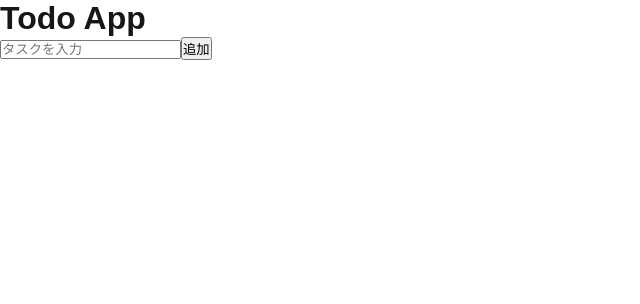
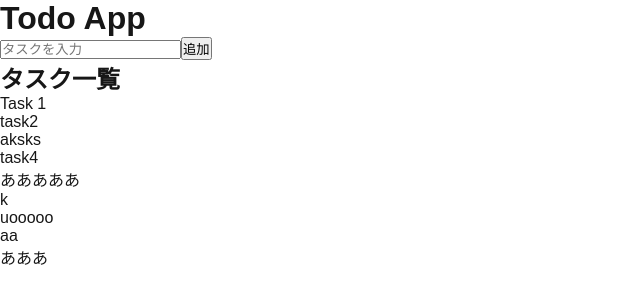
Before and after one commit to takumiTakahata/todo_app, a Next.js app in the folder todo/: page / in a window 1280 px wide. Shown: the top 304 px of the page, without its empty margins (0-640 px from the left). Built offline with nearby package versions, Linux system fonts and the light colour scheme; data requests are answered from the project's data file.

Commit message:
json-serverからタスクの一覧を取得して表示

```diff
--- /dev/null
+++ b/todo/src/app/components/TodoList.tsx
@@ -0,0 +1,43 @@
+"use client";
+import { useState, useEffect } from "react";
+import TaskList from "../type/type";
+
+export default function TodoList() {
+    //  登録されたタスクを格納するstate
+    const [list, setList] = useState<TaskList[]>([]);
+
+    useEffect(() => {
+        // APIからタスクの一覧を取得する
+        const fetchData = async () => {
+            try {
+                const response = await fetch("http://localhost:3001/tasks", {
+                method: "GET",
+                headers: {
+                    "Content-Type": "application/json",
+                    },
+                });
+                const result = await response.json();
+                setList(result);
+            } catch (error) {
+                console.error("Error:",error);
+            }
+        }
+        fetchData();
+    },[])
+
+
+    return (
+        <>
+            <h2>タスク一覧</h2>
+            {list.length > 0 ? (
+                list.map((task) => (
+                    <div key={task.id}>
+                        <p>{task.task}</p>
+                    </div>
+                ))
+            ) : (
+                <p>No tasks available</p>
+            )}
+        </>
+    )
+}
--- a/todo/src/app/data/db.json
+++ b/todo/src/app/data/db.json
@@ -19,6 +19,22 @@
     {
       "id": "3c90",
       "task": "あああああ"
+    },
+    {
+      "id": "713b",
+      "task": "k"
+    },
+    {
+      "id": "af81",
+      "task": "uooooo"
+    },
+    {
+      "id": "6783",
+      "task": "aa"
+    },
+    {
+      "id": "2264",
+      "task": "あああ"
     }
   ]
 }
--- a/todo/src/app/page.tsx
+++ b/todo/src/app/page.tsx
@@ -1,11 +1,11 @@
-import Image from "next/image";
-import styles from "./page.module.css";
 import TodoForm from "./components/TodoForm";
+import TodoList from "./components/TodoList";
 export default function Home() {
   return (
     <>
       <h1>Todo App</h1>
       <TodoForm />
+      <TodoList />
     </>
   );
 }
--- /dev/null
+++ b/todo/src/app/type/type.d.ts
@@ -0,0 +1,6 @@
+interface TaskList {
+    id: string,
+    task: string
+};
+
+export default TaskList;
```
Also changed, not shown: 1 other file (tests, documents, lock files or other folders).
